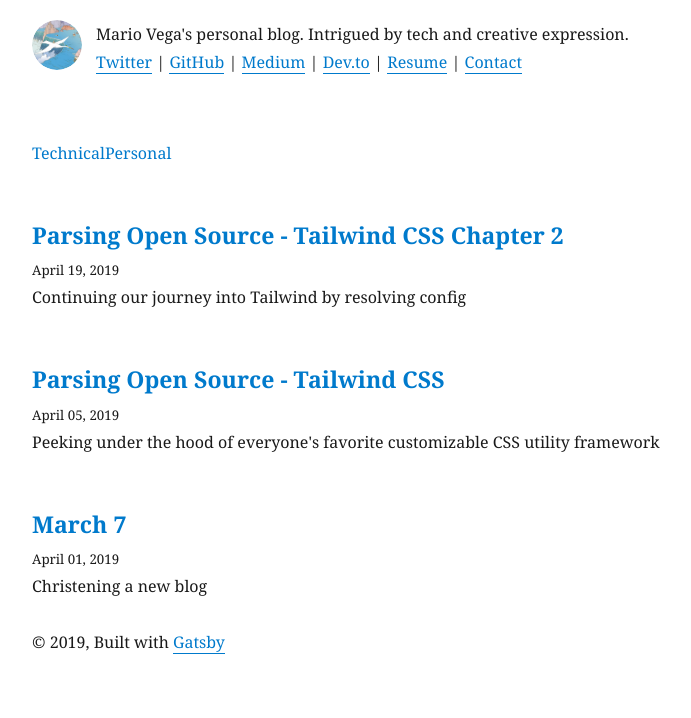
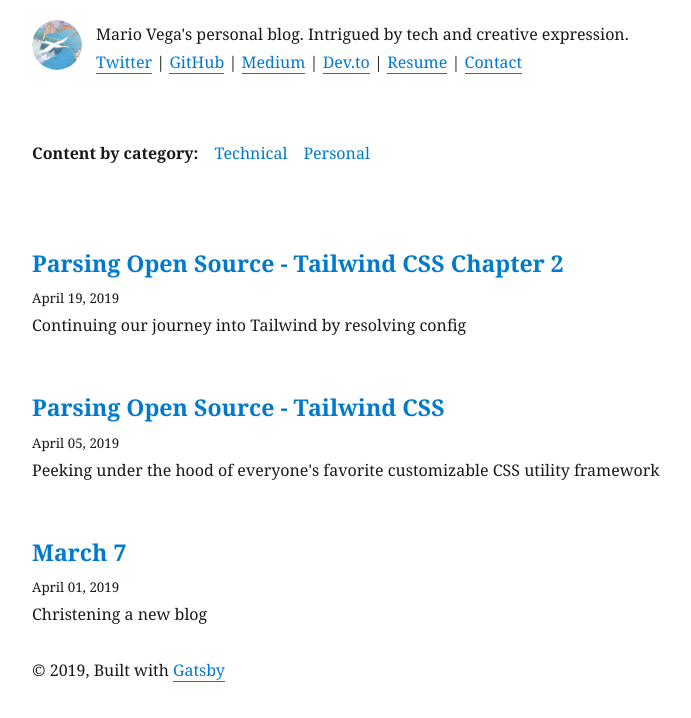
Before and after one commit to mariowhowrites/mww-gatsby-blog, a Gatsby site: page / in a window 1280 px wide. Shown: the part 134-852 px from the top of the page, without its empty margins (293-984 px from the left). Built offline with nearby package versions, Linux system fonts and the light colour scheme; Gatsby itself is replaced by a stand-in of ours; some packages are replaced by stand-ins of ours.

Commit message:
begin file-based category support

```diff
--- a/src/pages/index.js
+++ b/src/pages/index.js
@@ -12,9 +12,10 @@ class BlogIndex extends React.Component {
     const siteTitle = data.site.siteMetadata.title
     const posts = data.allMarkdownRemark.edges
 
-    const categories = new Set()
+    const categories = new Set(
+      posts.map(({ node }) => node.frontmatter.category)
+    )
 
-    posts.forEach(({ node }) => categories.add(node.frontmatter.category))
     return (
       <Layout location={this.props.location} title={siteTitle}>
         <SEO
@@ -23,9 +24,10 @@ class BlogIndex extends React.Component {
         />
         <Bio location={this.props.location} />
         <div style={{ display: "flex" }}>
+          <p style={{ fontWeight: "bold" }}>Content by category:</p>
           {Array.from(categories).map(category => (
             <Link
-              style={{ boxShadow: `none` }}
+              style={{ boxShadow: `none`, marginLeft: `1rem` }}
               key={category}
               to={`/categories/${category}`}
             >
```
Also changed, not shown: src/data/categories.json (added, +7 -0 lines).
